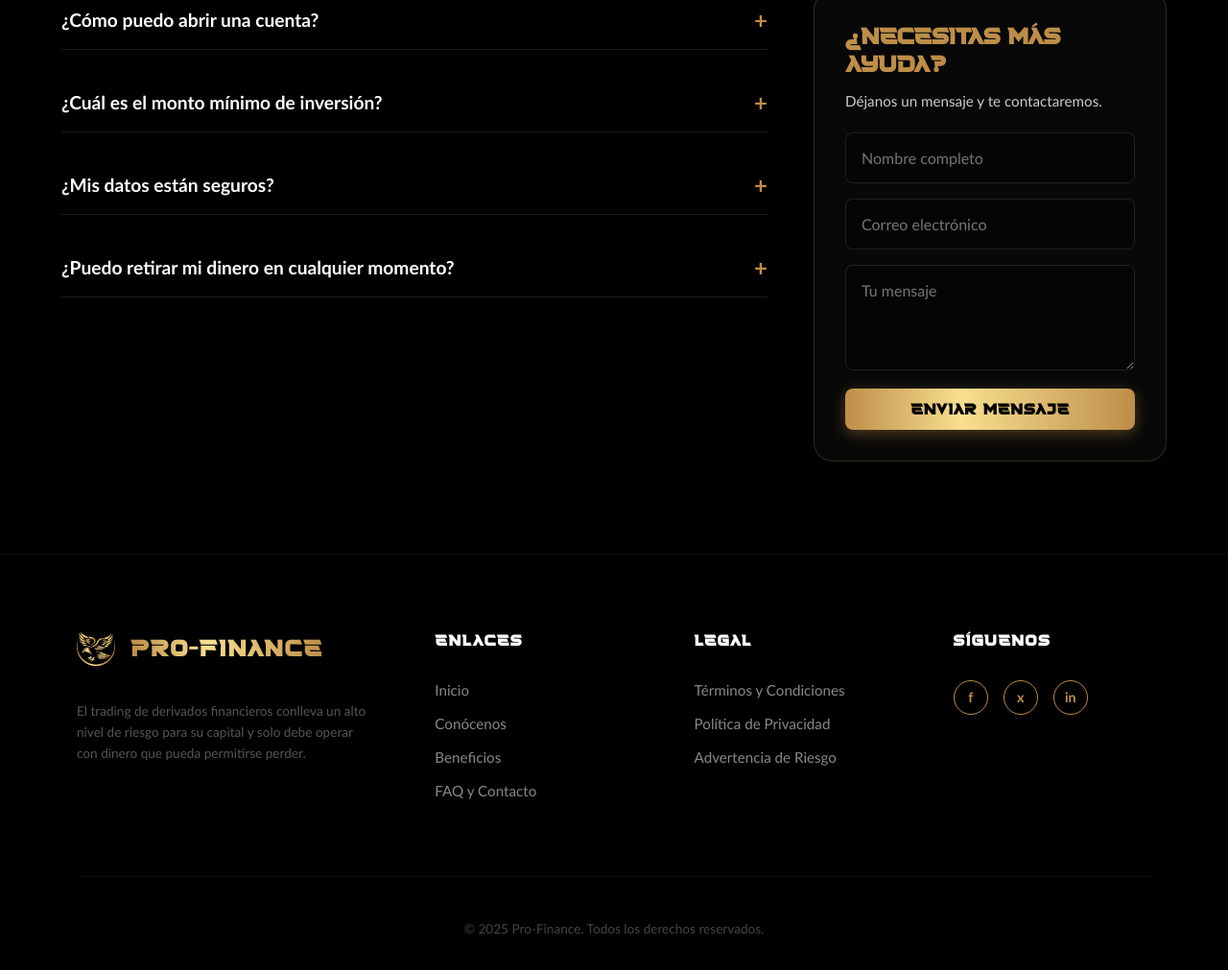
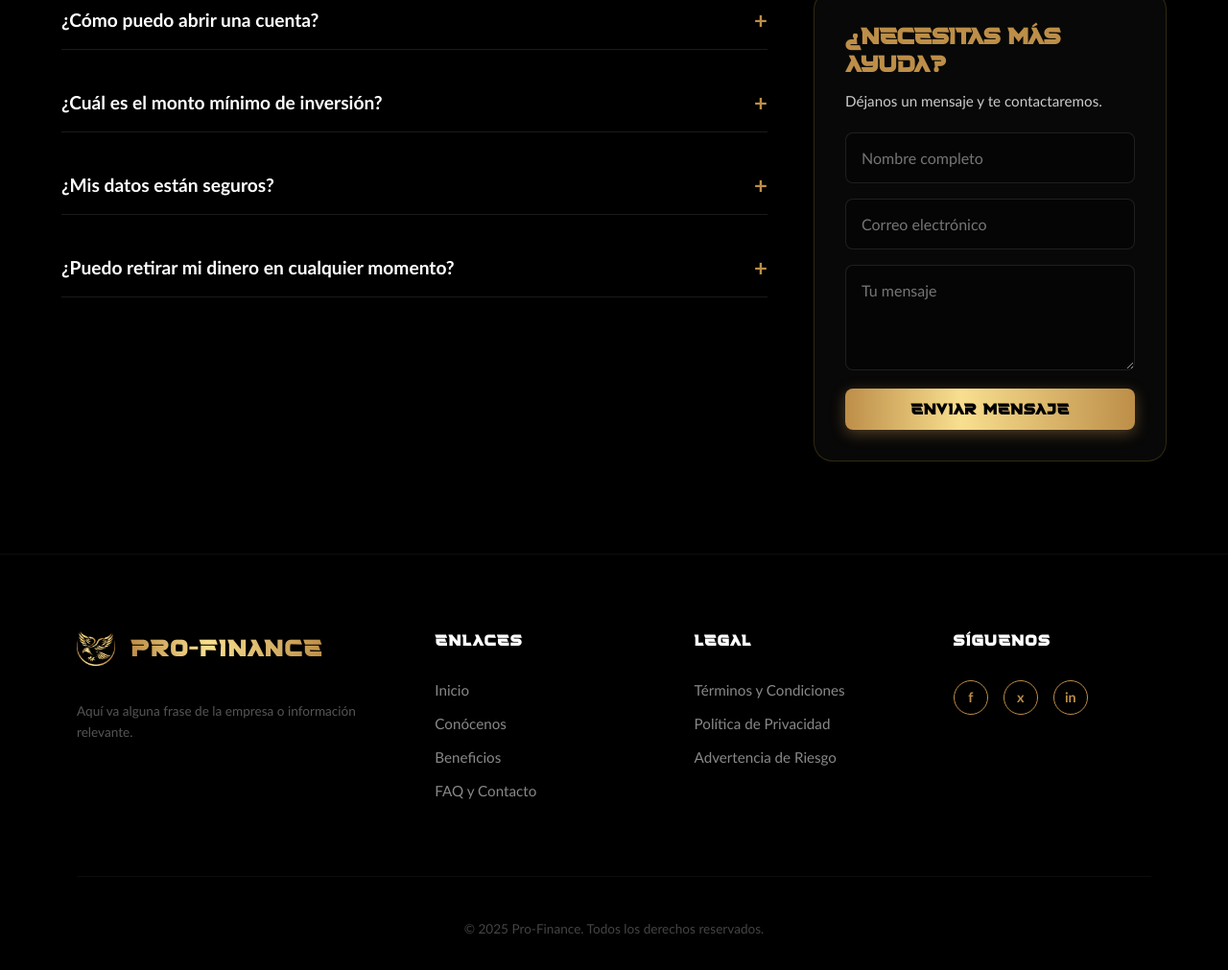
Before and after one commit to pro-finance-TICss/profinance-sist, an Astro site in the folder Landing/: page / in a window 1280 px wide. Shown: the part 1823-2834 px from the top of the page at 96% size. Built offline with nearby package versions, Linux system fonts and the light colour scheme; Astro itself is replaced by a stand-in of ours.

Commit message:
Update Footer.astro

```diff
--- a/Landing/src/components/Footer.astro
+++ b/Landing/src/components/Footer.astro
@@ -14,7 +14,7 @@
           <span class="brand-name text-gradient-gold">PRO-FINANCE</span>
         </div>
         <p class="disclaimer">
-          El trading de derivados financieros conlleva un alto nivel de riesgo para su capital y solo debe operar con dinero que pueda permitirse perder.
+          Aquí va alguna frase de la empresa o información relevante.
         </p>
       </div>
 
```
